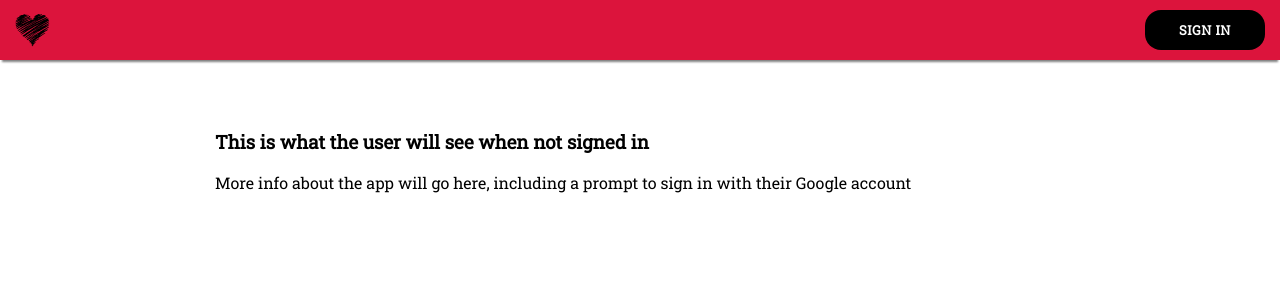
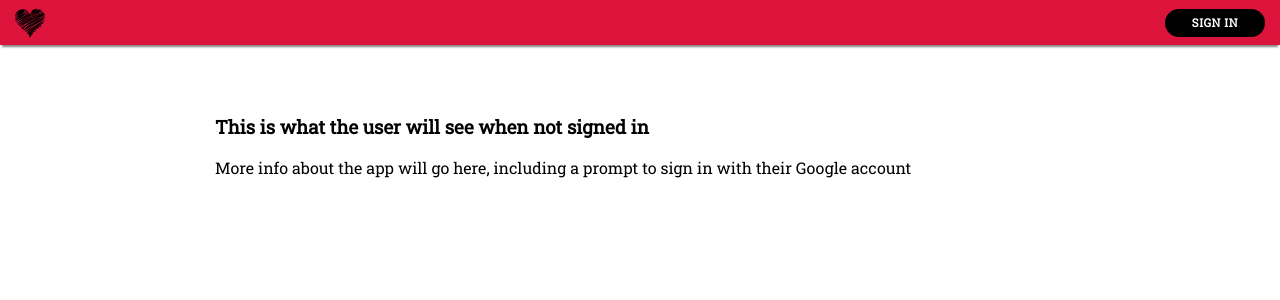
Before and after one commit to rachael-mcbride/code-by-heart-app, a React (Create React App) app: page / in a window 1280 px wide. Shown: the top 300 px of the page. Built offline with nearby package versions, Linux system fonts and the light colour scheme; no server answers.

Commit message:
Makes header smaller

```diff
--- a/src/components/custom-button/custom-button.styles.scss
+++ b/src/components/custom-button/custom-button.styles.scss
@@ -1,15 +1,14 @@
 .custom-button {
-  width: 120px;
-  height: 40px;
+  width: 100px;
+  height: 28px;
   letter-spacing: 0.5px;
   line-height: 20px;
   padding: 0 10px 0 10px;
-  font-size: 15px;
+  font-size: 11.5px;
   background-color: black;
   color: white;
   text-transform: uppercase;
   font-family: 'Roboto Slab', serif;
-  font-size: small;
   font-weight: bolder;
   border: none;
   cursor: pointer;
--- a/src/components/header/header.styles.scss
+++ b/src/components/header/header.styles.scss
@@ -1,6 +1,6 @@
 .signed-in {
   background-color: #E8E8E8;
-  height: 60px;
+  height: 45px;
   width: 100%;
   display: flex;
   box-shadow: 0 4px 2px -2px gray;
@@ -10,8 +10,8 @@
     display: flex;
     align-items: center;
     align-self: center;
-    height: 45px;
-    width: 45px;
+    height: 40px;
+    width: 40px;
     padding: 0px 10px
   }
 
@@ -27,7 +27,7 @@
 
 .not-signed-in {
   background-color: #DC143C;
-  height: 60px;
+  height: 45px;
   width: 100%;
   display: flex;
   box-shadow: 0 4px 2px -2px gray;
@@ -37,8 +37,8 @@
     display: flex;
     align-items: center;
     align-self: center;
-    height: 45px;
-    width: 45px;
+    height: 40px;
+    width: 40px;
     padding: 0px 10px
   }
 
--- a/src/pages/flashcard-page/flashcard-page.styles.scss
+++ b/src/pages/flashcard-page/flashcard-page.styles.scss
@@ -23,7 +23,7 @@
   display: flex;
   flex-direction: column;
   align-items: center;
-  min-width: 360px;
+  min-width: 480px;
   grid-area: c;
 
   .select-a-deck-wrapper {
```
